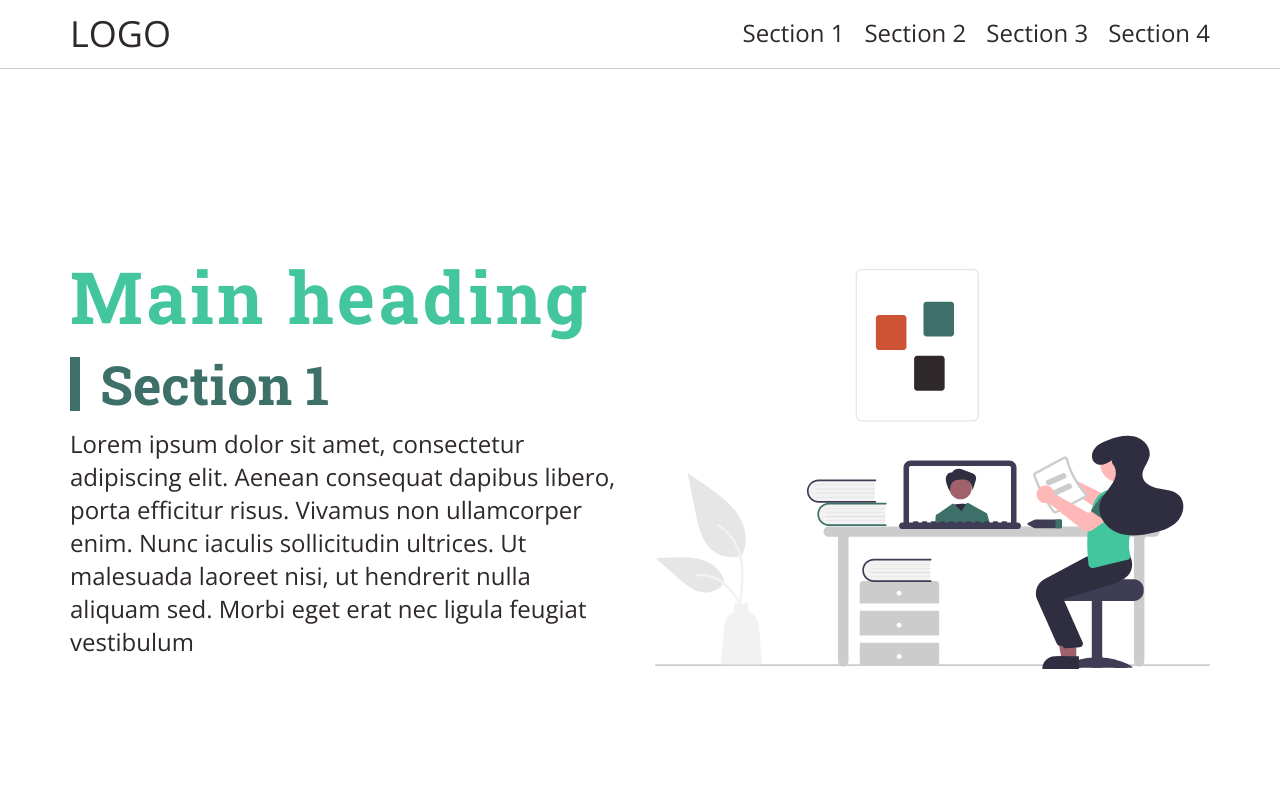
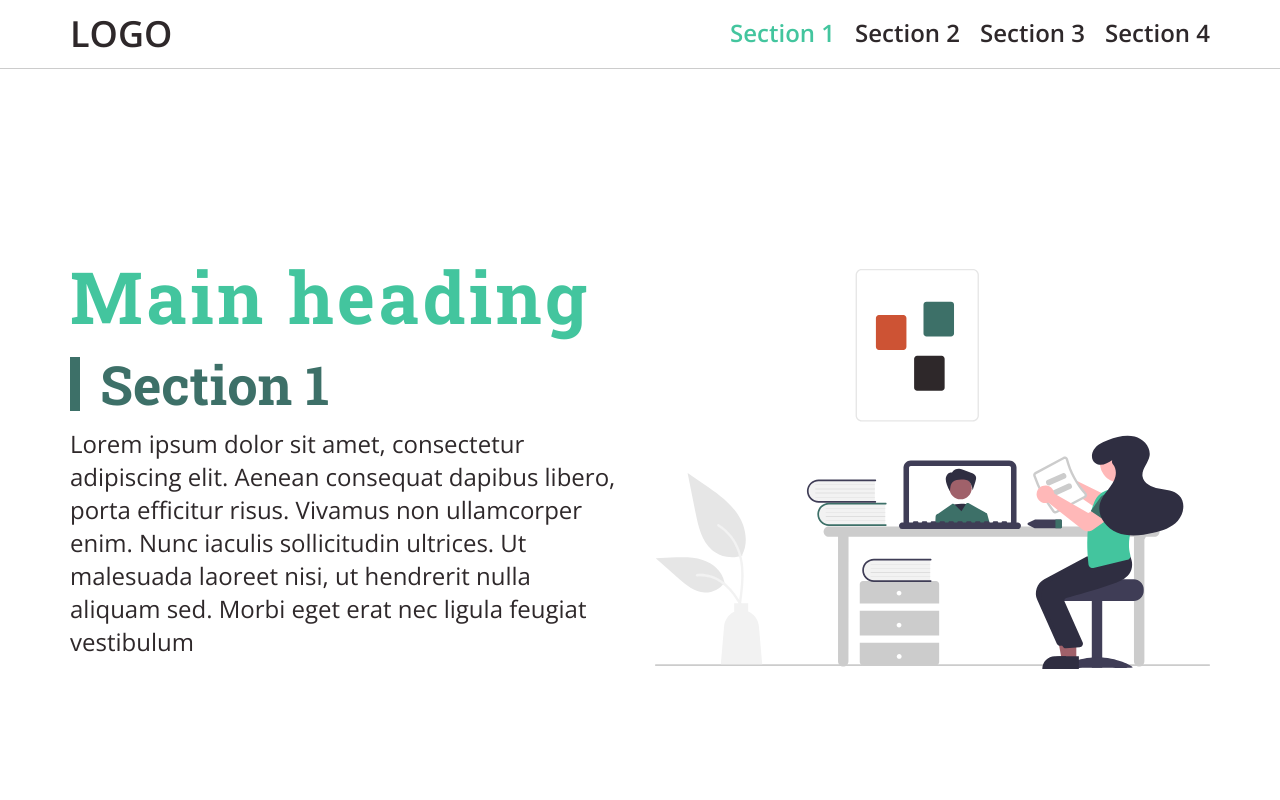
Before and after one commit to srijan-nayak/fancy-landing-page, a plain HTML site: page index.html in a window 1280 px wide. Shown: the top 800 px of the page. Drawn offline with nearby package versions, Linux system fonts and the light colour scheme.

Commit message:
feat: Toggle active section nav link state

```diff
--- a/css/styles.css
+++ b/css/styles.css
@@ -36,6 +36,7 @@ body {
 .nav-bar__title {
   color: #2e282a;
   font-size: 3.6rem;
+  font-weight: 600;
   text-transform: uppercase;
   line-height: 1em;
 }
@@ -61,10 +62,16 @@ body {
   list-style: none;
 }
 
-.nav-bar__links a {
+.nav-bar__link {
   color: #2e282a;
   font-size: 2.4rem;
+  font-weight: 600;
   text-decoration: none;
+  transition: color ease-in 0.2s;
+}
+
+.nav-bar__link--active {
+  color: #43c59e;
 }
 
 .nav-bar__links li:not(:last-child) {
--- a/index.html
+++ b/index.html
@@ -7,7 +7,7 @@
   <title>Fancy Landing Page</title>
   <link rel="stylesheet" href="./css/styles.css">
   <link rel="preconnect" href="https://fonts.gstatic.com">
-  <link href="https://fonts.googleapis.com/css2?family=Open+Sans&family=Roboto+Slab:wght@700&display=swap"
+  <link href="https://fonts.googleapis.com/css2?family=Open+Sans:wght@400;600&family=Roboto+Slab:wght@700&display=swap"
     rel="stylesheet">
 </head>
 
--- a/js/app.js
+++ b/js/app.js
@@ -14,6 +14,10 @@ pageSections.forEach((section) => {
   navListItem.appendChild(navLink);
   navList.appendChild(navListItem);
 });
+
+// make the first nav link the default active link
+const firstNavLink = navList.childNodes[0].childNodes[0];
+firstNavLink.classList.add("nav-bar__link--active");
 
 const navbarLinks = document.querySelector(".nav-bar__links");
 navbarLinks.appendChild(navList);
@@ -38,20 +42,23 @@ navbarLinks.addEventListener("click", (e) => {
   }
 });
 
-// --------------------------------------------------
-// toggle active state for a section when in viewport
-// --------------------------------------------------
+// -----------------------------------------------------------------------------
+// toggle active state for a section and corresponding nav link when in viewport
+// -----------------------------------------------------------------------------
 document.addEventListener("scroll", () => {
   setTimeout(() => {
     const windowMidPoint = window.innerHeight / 2;
     pageSections.forEach((section) => {
       const sectionTop = section.getBoundingClientRect().top;
       const sectionBottom = section.getBoundingClientRect().bottom;
+      const sectionNavLink = document.querySelector(`a[href="#${section.id}"]`);
       // check if section is taking up the major area in viewport
       if (sectionTop < windowMidPoint && sectionBottom >= windowMidPoint) {
         section.classList.add("page-section--active");
+        sectionNavLink.classList.add("nav-bar__link--active");
       } else {
         section.classList.remove("page-section--active");
+        sectionNavLink.classList.remove("nav-bar__link--active");
       }
     });
   }, 300);
```
